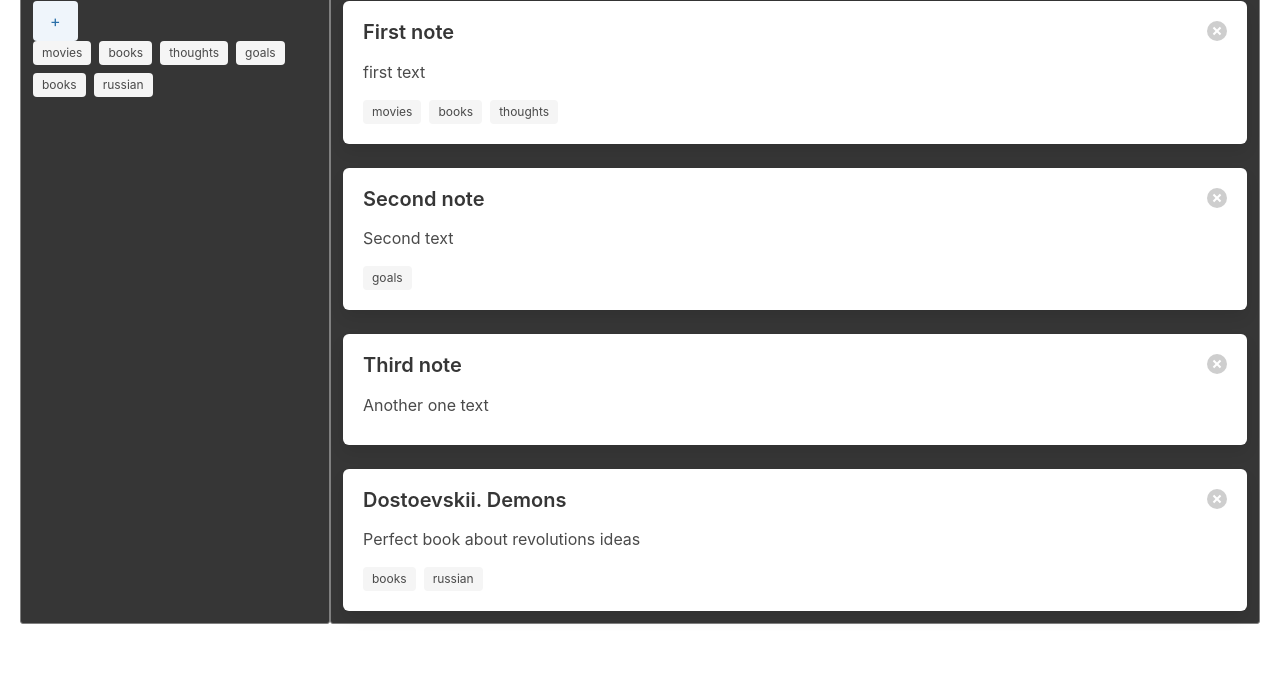
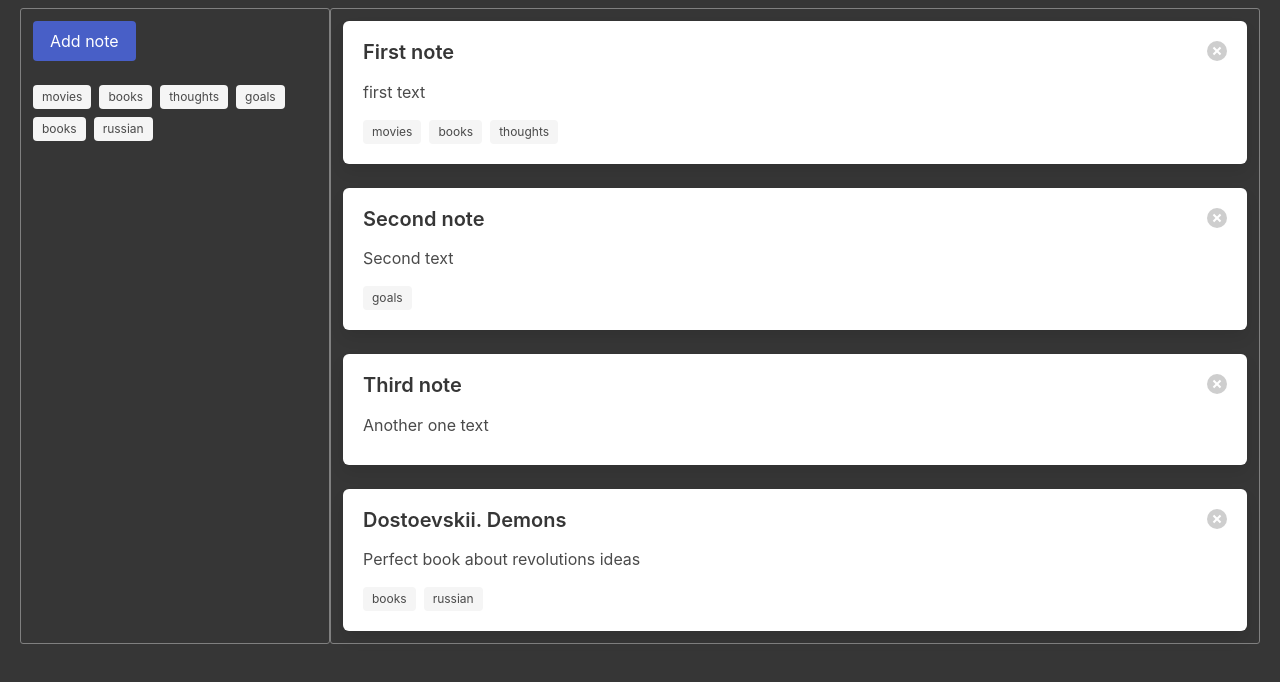
Before and after one commit to Grione/notesSPA, a React (Create React App) app: page / in a window 1280 px wide. Shown: the top 682 px of the page. Built offline with nearby package versions, Linux system fonts and the light colour scheme.

Commit message:
change styles css

```diff
--- a/src/App.js
+++ b/src/App.js
@@ -28,7 +28,7 @@ const App = () => {
 			id: 4,
 			title: 'Dostoevskii. Demons',
 			text: 'Perfect book about revolutions ideas',
-			tags: ['books', 'russian']
+			tags: [ 'books', 'russian' ]
 		}
 	]);
 
@@ -66,10 +66,11 @@ const App = () => {
 	};
 
 	const filteredNotes = notes.filter((note) => {
-    return !tags || note.tags.includes(tags)
+		return !tags || note.tags.includes(tags);
 	});
 
 	return (
+		<div className="wrapper has-background-dark">
 			<div className="container is-fluid">
 				<div className="columns has-text-light">
 					<div className="column has-background-dark">
@@ -82,6 +83,7 @@ const App = () => {
 					</div>
 				</div>
 			</div>
+		</div>
 	);
 };
 
--- a/src/components/add-note-button/add-note-button.js
+++ b/src/components/add-note-button/add-note-button.js
@@ -1,7 +1,7 @@
 const AddNoteButton = ({ onAdd, isDisabled }) => {
 	return (
-		<button onClick={onAdd} className="button is-info is-light" disabled={isDisabled}>
-			+
+		<button onClick={onAdd} className="button is-link" disabled={isDisabled}>
+			Add note
 		</button>
 	);
 };
--- a/src/components/tags-ist/tags-list.js
+++ b/src/components/tags-ist/tags-list.js
@@ -1,6 +1,6 @@
 const TagsList = ({ tags, onSort }) => {
 	return (
-		<div className="tags">
+		<div className="tags mt-5">
 			{tags.map((tag) => {
 				return <span className="tag" key={tag} onClick={()=> onSort(tag)}>{tag}</span>;
 			})}
--- a/src/index.css
+++ b/src/index.css
@@ -16,3 +16,8 @@ code {
   border: 1px solid gray;
   border-radius: 3px;
 }
+
+.wrapper {
+  padding: 20px 0;
+  min-height: 100vh;
+}
```
Lines whose indentation alone changed are shown as unchanged.
